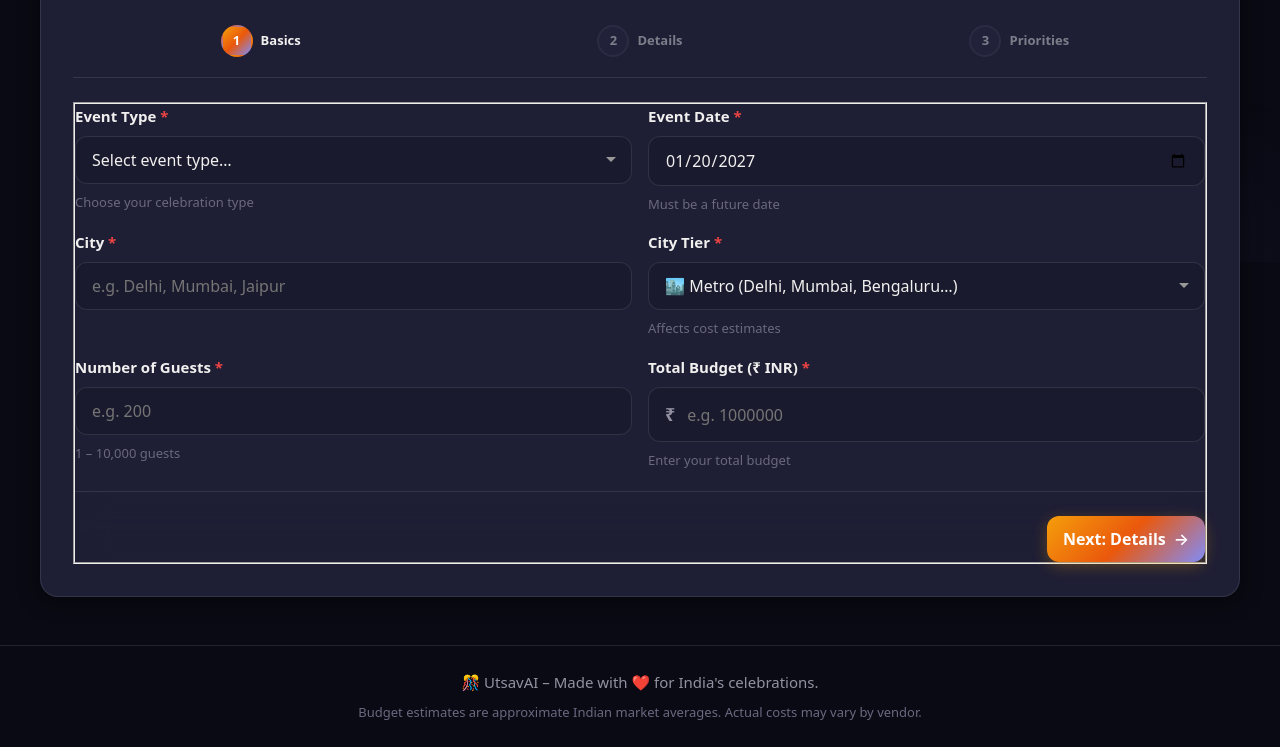
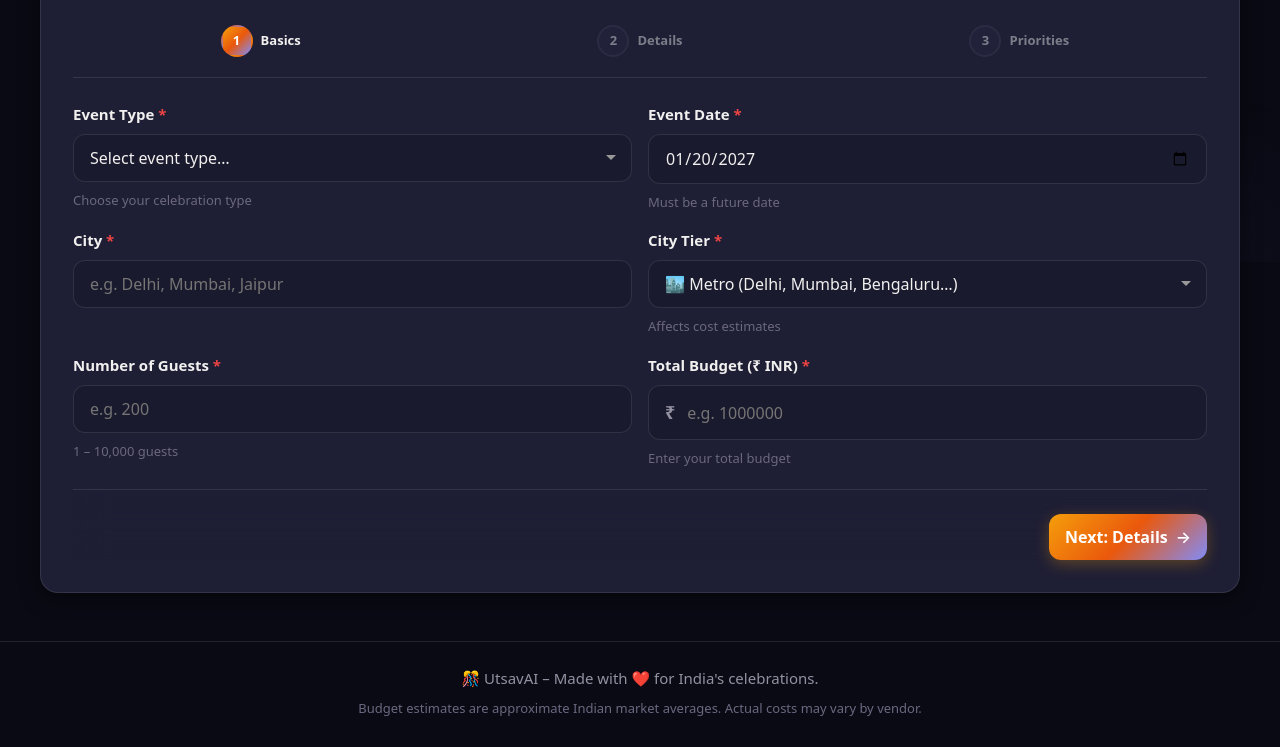
Before and after one commit to MOHDUBES/Utsavai-event-planner, a plain HTML site: page public/index.html in a window 1280 px wide. Shown: the part 538-1285 px from the top of the page. Drawn offline with Linux system fonts and the light colour scheme.

Commit message:
fix: eliminate ugly fieldset groove border on form wizard

```diff
--- a/public/static/css/style.css
+++ b/public/static/css/style.css
@@ -118,11 +118,23 @@
   }
 }
 
-/* ── 3. Reset & Base (Mobile-First) ──────────────────────── */
 *, *::before, *::after {
   box-sizing: border-box;
   margin: 0;
   padding: 0;
+}
+
+fieldset {
+  border: 0 !important;
+  margin: 0 !important;
+  padding: 0 !important;
+  min-width: 0 !important;
+}
+
+legend {
+  padding: 0;
+  margin: 0;
+  border: 0;
 }
 
 html {
@@ -586,8 +598,18 @@ h1, h2, h3, h4, h5, h6 {
 }
 
 /* Form fields – Always at least 16px to prevent iOS auto-zoom */
-.form-step { display: none; }
-.form-step.active { display: block; animation: fadeIn 0.3s ease; }
+.form-step {
+  display: none;
+  border: 0 !important;
+  margin: 0 !important;
+  padding: 0 !important;
+  min-width: 0 !important;
+  outline: none !important;
+}
+.form-step.active {
+  display: block;
+  animation: fadeIn 0.3s ease;
+}
 
 .form-grid {
   display: grid;
```
